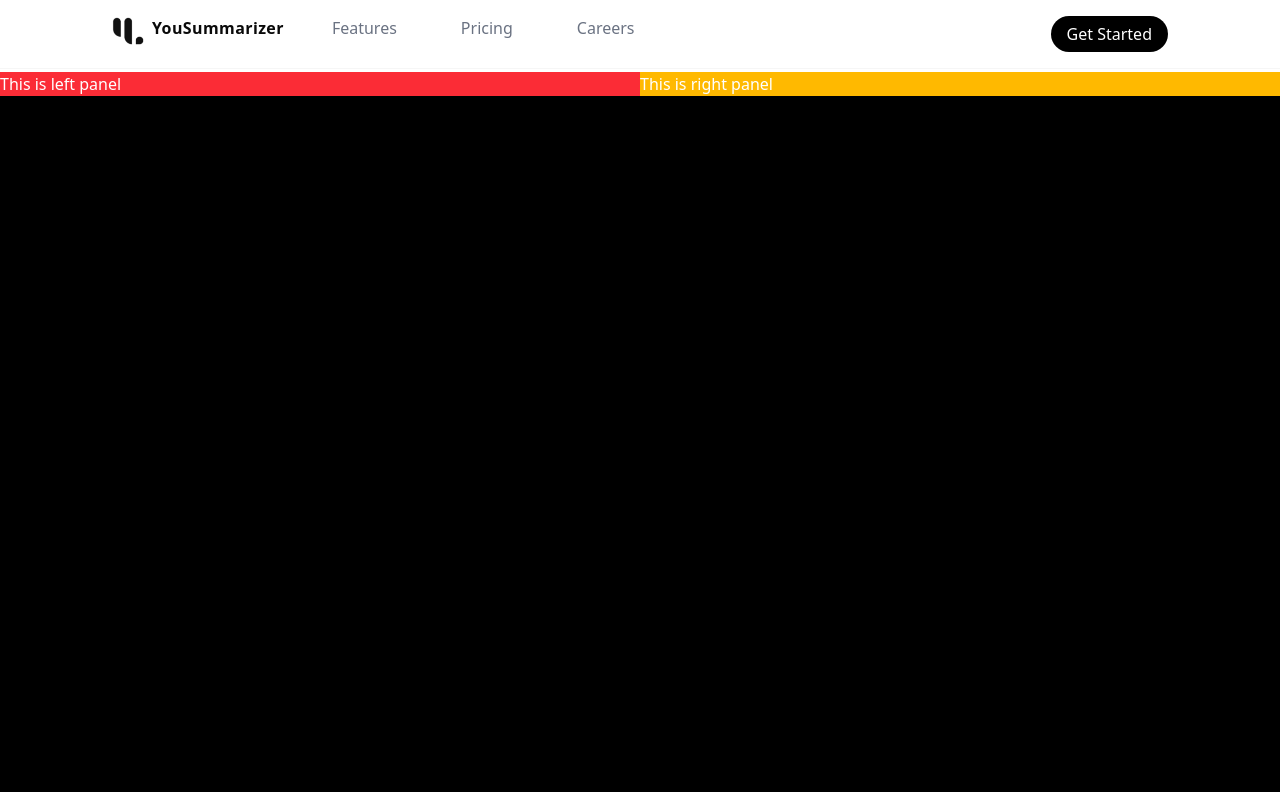
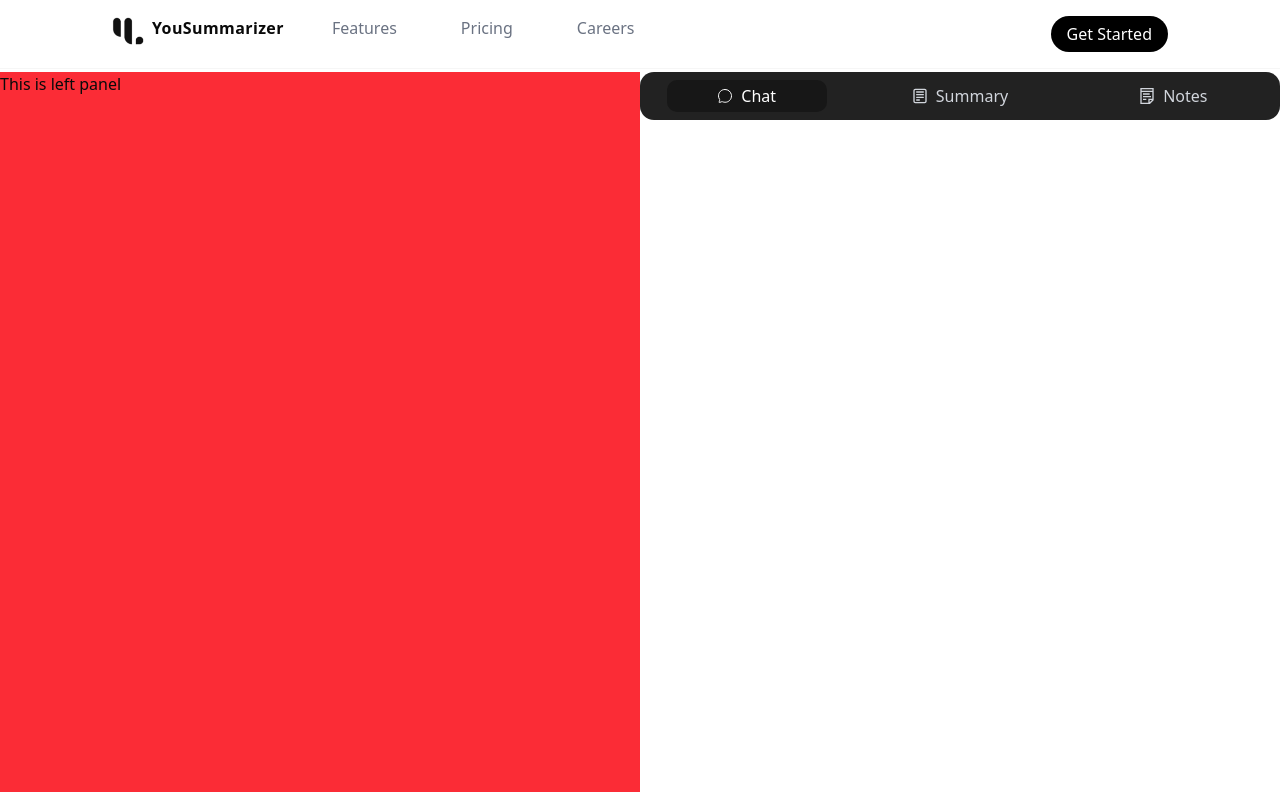
Before and after one commit to Sohail-Ali-Khwazada/YouSummarizer, a React (Vite) app in the folder frontend/: page /learn/content in a window 1280 px wide. Built offline with nearby package versions, Linux system fonts and the light colour scheme.

Commit message:
added the basics template/outline of content page

```diff
--- a/frontend/package.json
+++ b/frontend/package.json
@@ -22,6 +22,7 @@
     "lucide-react": "^0.525.0",
     "react": "^19.1.0",
     "react-dom": "^19.1.0",
+    "react-icons": "^5.5.0",
     "react-router": "^7.6.3",
     "tailwind-merge": "^3.3.1",
     "tailwindcss": "^4.1.11"
--- a/frontend/src/App.tsx
+++ b/frontend/src/App.tsx
@@ -6,6 +6,7 @@ import Signup from "@/pages/Signup";
 import LoginPage from "@/pages/LoginPage";
 import SearchPage from "@/pages/SearchPage";
 import LearningPage from "@/pages/LearningPage";
+import TestPage from "./components/TestPage";
 
 const router = createBrowserRouter([
   {
@@ -25,6 +26,10 @@ const router = createBrowserRouter([
       { path: "content", Component: LearningPage },
     ],
   },
+  {
+    path: "/test",
+    Component: TestPage
+  }
 
 ]);
 
--- /dev/null
+++ b/frontend/src/components/ChatScreen.tsx
@@ -0,0 +1,11 @@
+
+
+function ChatScreen() {
+  return (
+    <div className="text-white">
+      This is chat screen
+    </div>
+  )
+}
+
+export default ChatScreen
--- /dev/null
+++ b/frontend/src/components/LeftPanel.tsx
@@ -0,0 +1,7 @@
+
+
+function LeftPanel() {
+  return <div className="bg-red-500 w-1/2"> This is left panel</div>;
+}
+
+export default LeftPanel;
--- /dev/null
+++ b/frontend/src/components/NotesScreen.tsx
@@ -0,0 +1,11 @@
+// import { SimpleEditor } from '@/components/tiptap-templates/simple/simple-editor';
+
+function NotesScreen() {
+  return (
+    <div className="">
+      {/* <SimpleEditor /> */}
+    </div>
+  )
+}
+
+export default NotesScreen
--- /dev/null
+++ b/frontend/src/components/RightPanel.tsx
@@ -0,0 +1,65 @@
+import { useState } from "react";
+import { IoChatbubbleOutline } from "react-icons/io5";
+import { CgNotes } from "react-icons/cg";
+import { GrNotes } from "react-icons/gr";
+import ChatScreen from "./ChatScreen";
+import SummaryScreen from "./SummaryScreen";
+import NotesScreen from "./NotesScreen";
+
+function RightPanel() {
+  const [activePanel, setActivePanel] = useState<string>("Chat");
+
+  const handleClick = (e: React.MouseEvent<HTMLButtonElement>) => {
+    setActivePanel(e.currentTarget.innerText);
+  };
+
+  return (
+    <div className="w-1/2">
+      {/* navigation */}
+      <div className="bg-[#222222] w-full h-[3rem] flex justify-around rounded-xl text-gray-300 py-2">
+        <button
+          className={`cursor-pointer hover:text-white w-40 rounded-lg  ${
+            activePanel == "Chat" && "bg-[#171717] text-white"
+          }`}
+          onClick={handleClick}
+        >
+          <div className="flex justify-center gap-2 items-center">
+            <span>
+              <IoChatbubbleOutline />
+            </span>
+            <span>Chat</span>
+          </div>
+        </button>
+        <button
+          className={`cursor-pointer hover:text-white w-40 rounded-lg ${
+            activePanel == "Summary" && "bg-[#171717] text-white"
+          }`}
+          onClick={handleClick}
+        >
+          <div className="flex justify-center gap-2 items-center">
+            <CgNotes />
+            Summary
+          </div>
+        </button>
+        <button
+          className={`cursor-pointer hover:text-white w-40 rounded-lg ${
+            activePanel == "Notes" && "bg-[#171717] text-white"
+          }`}
+          onClick={handleClick}
+        >
+          <div className="flex justify-center gap-2 items-center">
+            <GrNotes />
+            Notes
+          </div>
+        </button>
+      </div>
+
+      {activePanel == "Chat" && <ChatScreen />}
+      {activePanel == "Summary" && <SummaryScreen />}
+      {activePanel == "Notes" && <NotesScreen />}
+
+    </div>
+  );
+}
+
+export default RightPanel;
--- /dev/null
+++ b/frontend/src/components/SummaryScreen.tsx
@@ -0,0 +1,11 @@
+
+
+function SummaryScreen() {
+  return (
+    <div className="text-white">
+      This is Summary Screen
+    </div>
+  )
+}
+
+export default SummaryScreen
--- /dev/null
+++ b/frontend/src/components/TestPage.tsx
@@ -0,0 +1,11 @@
+
+
+function TestPage() {
+  return (
+    <div className="h-full">
+
+    </div>
+  )
+}
+
+export default TestPage
--- a/frontend/src/layouts/LearnLayout.tsx
+++ b/frontend/src/layouts/LearnLayout.tsx
@@ -5,7 +5,7 @@ function LearnLayout() {
   return (
     <>
       <Navbar />
-      <div className="mt-18 bg-black min-h-[90vh] text-white">
+      <div className="mt-18 min-h-[90vh]">
         <Outlet />
       </div>
     </>
--- a/frontend/src/pages/LearningPage.tsx
+++ b/frontend/src/pages/LearningPage.tsx
@@ -1,13 +1,15 @@
-
+import LeftPanel from "@/components/LeftPanel";
+import RightPanel from "@/components/RightPanel";
 
 function LearningPage() {
   return (
-    <div className="Learning-container overflow-hidden flex bg-slate-950 text-white h-full">
+    <div className="Learning-container flex h-[90vh]">
       {/* left panel */}
-      <div className="bg-red-500 w-1/2 h-full"> This is left panel</div>
+      <LeftPanel />
 
       {/* right panel */}
-      <div className="bg-amber-400 w-1/2 h-full">This is right panel</div>
+      <RightPanel/>
+
     </div>
   );
 }
--- a/frontend/src/pages/SearchPage.tsx
+++ b/frontend/src/pages/SearchPage.tsx
@@ -2,7 +2,7 @@
 
 function SearchPage() {
   return (
-    <div>
+    <div className="text-white">
       This is the Search Page.
     </div>
   )
```
Also changed, not shown: 1 other file (tests, documents, lock files or other folders).
